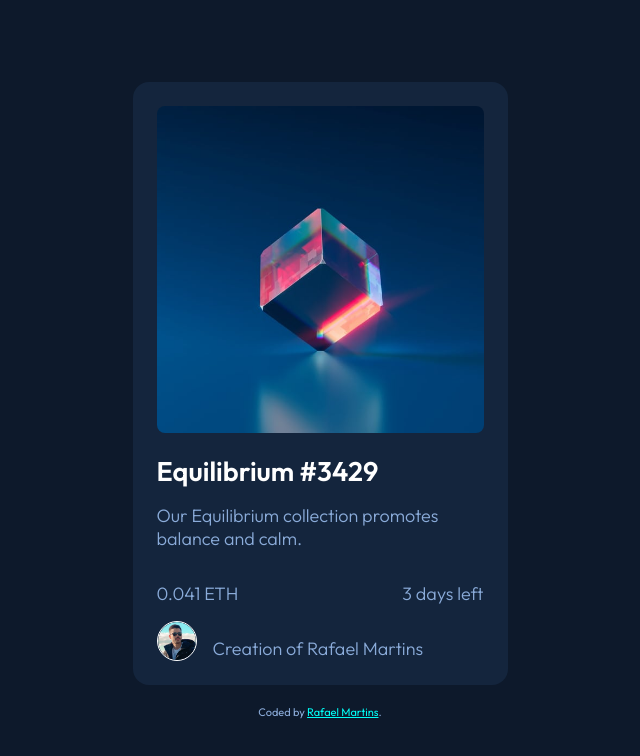
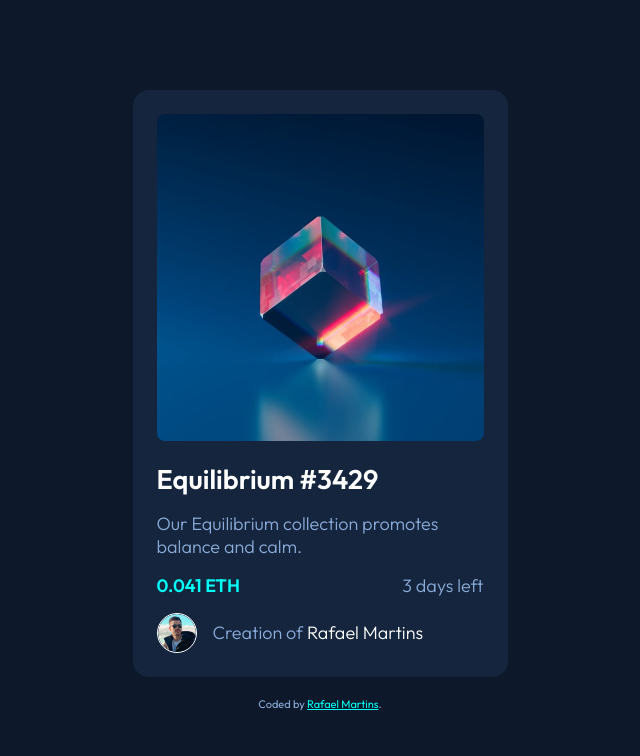
Before and after one commit to Rafaelbpm/frontendmentor-nft-preview-card, a plain HTML site: page index.html in a window 1280 px wide. Shown: the whole page, without its empty margins (320-960 px from the left). Drawn offline with Linux system fonts and the light colour scheme.

Commit message:
update - css font size and creator tag

```diff
--- a/css/style.css
+++ b/css/style.css
@@ -20,6 +20,11 @@ body{
     font-family: 'Outfit', sans-serif;
     font-size: 18px;
     background-color: var(--very-dark-blue-m-bg);
+}
+
+p{
+    font-size: 18px;
+    font-weight: 300;
 }
 
 img{
@@ -45,21 +50,30 @@ img{
     border-radius: .5rem;
 }
 
-.nft-card h2{
+.nft-name{
     color: var(--white);
+    padding-top: 1rem;
+    padding-bottom: 1rem;
+}
+
+.nft-description{
+    color: var(--soft-blue);
+    font-weight: 300;
+}
+
+.informations{
+    display: flex;
+    justify-content: space-between;
     padding-top: 1rem;
 }
 
-.nft-card p{
-    color: var(--soft-blue);
-    font-weight: 300;
-    padding-top: 1rem;
+.eth-price{
+    color: var(--cyan);
+    font-weight: 600;
 }
 
-.price{
-    display: flex;
-    justify-content: space-between;
-    padding-top: 1rem;
+.time-left{
+color: var(--soft-blue);
 }
 
 .creator{
@@ -68,12 +82,21 @@ img{
     padding-top: 1rem;
 }
 
-.creator-ph{
+.creator-photo{
 
     width: 2.5rem;
     margin-right: 1rem;
     border-radius: 50px;
     border: 1px solid var(--white);
+}
+
+.creator-name{
+    color: var(--soft-blue);
+    font-weight: 300;
+}
+
+.creator-name-tag{
+    color: var(--white);
 }
 
 .attribution {
--- a/index.html
+++ b/index.html
@@ -20,24 +20,26 @@
     <div class="container">
       <div class="nft-card">
         <img src="./images/image-equilibrium.jpg" alt="" class="nft-image" />
-        <h2>Equilibrium #3429</h2>
+        <h2 class="nft-name">Equilibrium #3429</h2>
 
-        <p>Our Equilibrium collection promotes balance and calm.</p>
+        <p class="nft-description">Our Equilibrium collection promotes balance and calm.</p>
 
-        <div class="price">
-          <p>0.041 ETH</p>
-          <p>3 days left</p>
+        <div class="informations">
+          <p class="eth-price">0.041 ETH</p>
+          <p class="time-left">3 days left</p>
         </div>
 
         <div class="creator">
           <img
             src="./images/image-avatar.png"
             alt="NFT creator photo"
-            class="creator-ph"
+            class="creator-photo"
           />
-          <p>Creation of Rafael Martins</p>
+          <p class="creator-name">Creation of <span class="creator-name-tag">Rafael Martins</span></p>
         </div>
+
       </div>
+
       <div class="attribution">Coded by <a href="#">Rafael Martins</a>.</div>
     </div>
   </body>
```
